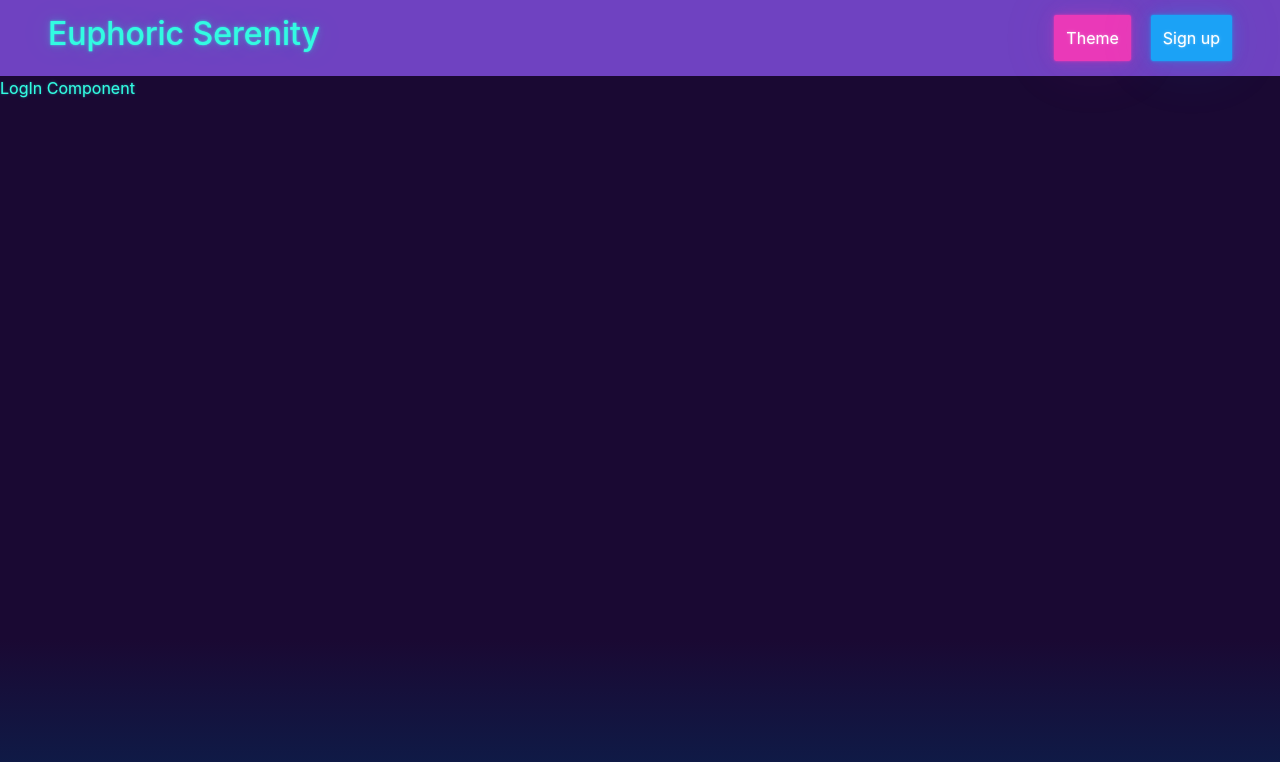
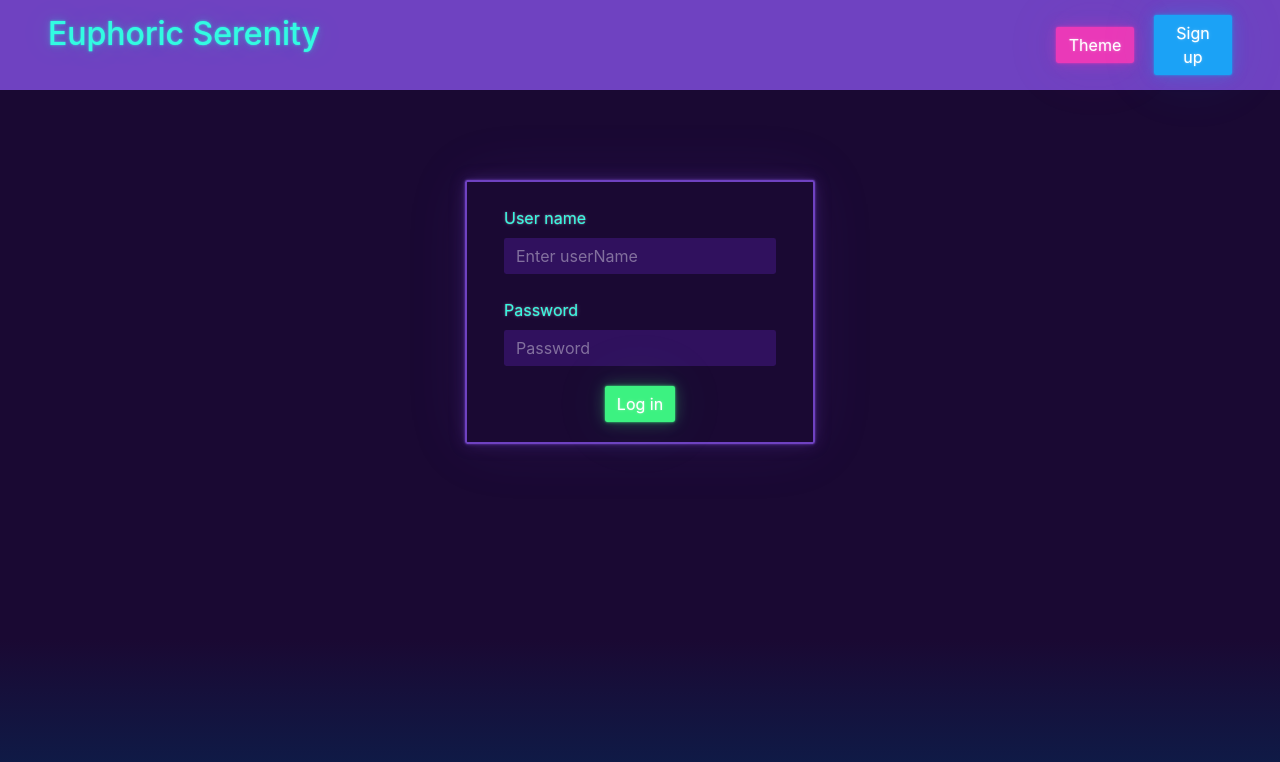
Before and after one commit to aston-anime/anime-list, a React (Create React App) app: page /anime-list/login in a window 1280 px wide. Shown: the top 762 px of the page. Built offline with nearby package versions, Linux system fonts and the light colour scheme.

Commit message:
feat: add login form

```diff
--- a/src/components/Header/Header.module.css
+++ b/src/components/Header/Header.module.css
@@ -6,10 +6,13 @@
 
 .container {
     display: flex;
+    align-items: center;
     gap: 20px;
 }
 
 .btn {
     display: flex;
+    justify-content: center;
     align-items: center;
+    width: 78px;
 }
--- a/src/components/Header/Header.tsx
+++ b/src/components/Header/Header.tsx
@@ -10,9 +10,10 @@ function Header() {
         <header className={`${s.header} bg-primary`}>
             <Logo />
             <div className={s.container}>
-                <button type="button" className="btn btn-secondary">
+                <button type="button" className={`${s.btn} btn btn-secondary`}>
                     Theme
                 </button>
+                <div className={s.container}>
                     {location !== '/anime-list/login' && (
                         <Link className={`${s.btn} btn btn-info`} to={AppRoute.LogIn}>
                             Log in
@@ -24,6 +25,7 @@ function Header() {
                         </Link>
                     )}
                 </div>
+            </div>
         </header>
     );
 }
--- /dev/null
+++ b/src/pages/Log-in/Log-in.module.css
@@ -0,0 +1,30 @@
+.form {
+    display: flex;
+    justify-content: center;
+    margin: 90px;
+}
+
+.container {
+    width: 350px;
+    padding: 20px;
+    padding-top: 0;
+}
+
+.btn {
+    margin-top: 20px;
+}
+
+.loginError::after,
+.passwordError::after {
+    font-size: 12px;
+    position: absolute;
+    color: rgb(255, 0, 102);
+}
+
+.loginError::after {
+    content: "Couldn't find user";
+}
+
+.passwordError::after {
+    content: 'Incorrect password';
+}
--- a/src/pages/Log-in/Log-in.tsx
+++ b/src/pages/Log-in/Log-in.tsx
@@ -1,5 +1,81 @@
+import {useState, ChangeEvent, FormEvent} from 'react';
+import classNames from 'classnames';
+import {useNavigate} from 'react-router';
+import {AppRoute} from '../../routing/AppRoute';
+import s from './Log-in.module.css';
+
 function LogIn() {
-    return <div>LogIn Component</div>;
+    const navigate = useNavigate();
+
+    const [userName, setUserName] = useState('');
+    const [password, setPassword] = useState('');
+
+    const [invalidLogin, setInvalidLogin] = useState(false);
+    const [invalidPassword, setInvalidPassword] = useState(false);
+
+    const handleUserNameChange = (e: ChangeEvent<HTMLInputElement>) => {
+        setUserName(e.target.value);
+        if (invalidLogin) setInvalidLogin(false);
+    };
+
+    const handlePasswordChange = (e: ChangeEvent<HTMLInputElement>) => {
+        setPassword(e.currentTarget.value);
+        if (invalidPassword) setInvalidPassword(false);
+    };
+
+    const handleSubmit = (e: FormEvent<HTMLFormElement>) => {
+        e.preventDefault();
+        const userInfo = localStorage.getItem(userName)?.replace(/"/g, '');
+
+        if (!userInfo) {
+            setInvalidLogin(true);
+        } else if (userInfo !== password) {
+            setInvalidPassword(true);
+        } else {
+            navigate(AppRoute.Main);
+        }
+    };
+
+    return (
+        <form className={`${s.form} border-primary`} action="#" onSubmit={handleSubmit}>
+            <div className={`${s.container} card border-primary `}>
+                <div className={classNames('form-group', {[s.loginError]: invalidLogin})}>
+                    <label htmlFor="userName" className="form-label mt-4">
+                        User name
+                    </label>
+                    <input
+                        type="userName"
+                        className="form-control"
+                        id="userName"
+                        name="userName"
+                        aria-describedby="userNameHelp"
+                        placeholder="Enter userName"
+                        value={userName}
+                        required
+                        onChange={handleUserNameChange}
+                    />
+                </div>
+                <div className={classNames('form-group', {[s.passwordError]: invalidPassword})}>
+                    <label htmlFor="password" className="form-label mt-4">
+                        Password
+                    </label>
+                    <input
+                        type="password"
+                        className="form-control"
+                        id="password"
+                        name="password"
+                        placeholder="Password"
+                        value={password}
+                        required
+                        onChange={handlePasswordChange}
+                    />
+                </div>
+                <button className={`${s.btn} btn btn-success`} type="submit">
+                    Log in
+                </button>
+            </div>
+        </form>
+    );
 }
 
 export {LogIn};
--- a/src/pages/Sign-up/Sign-up.tsx
+++ b/src/pages/Sign-up/Sign-up.tsx
@@ -20,14 +20,8 @@ function SignUp() {
     const handleSubmit = (e: FormEvent<HTMLFormElement>) => {
         e.preventDefault();
 
-        if (userName && password) {
-            navigate(AppRoute.Main);
-            const userNameInfo = {
-                userName,
-                password,
-            };
-            localStorage.setItem('userNameInfo', JSON.stringify(userNameInfo));
-        }
+        navigate(AppRoute.Main);
+        localStorage.setItem(userName, JSON.stringify(password));
     };
 
     return (
```
Lines whose indentation alone changed are shown as unchanged.
